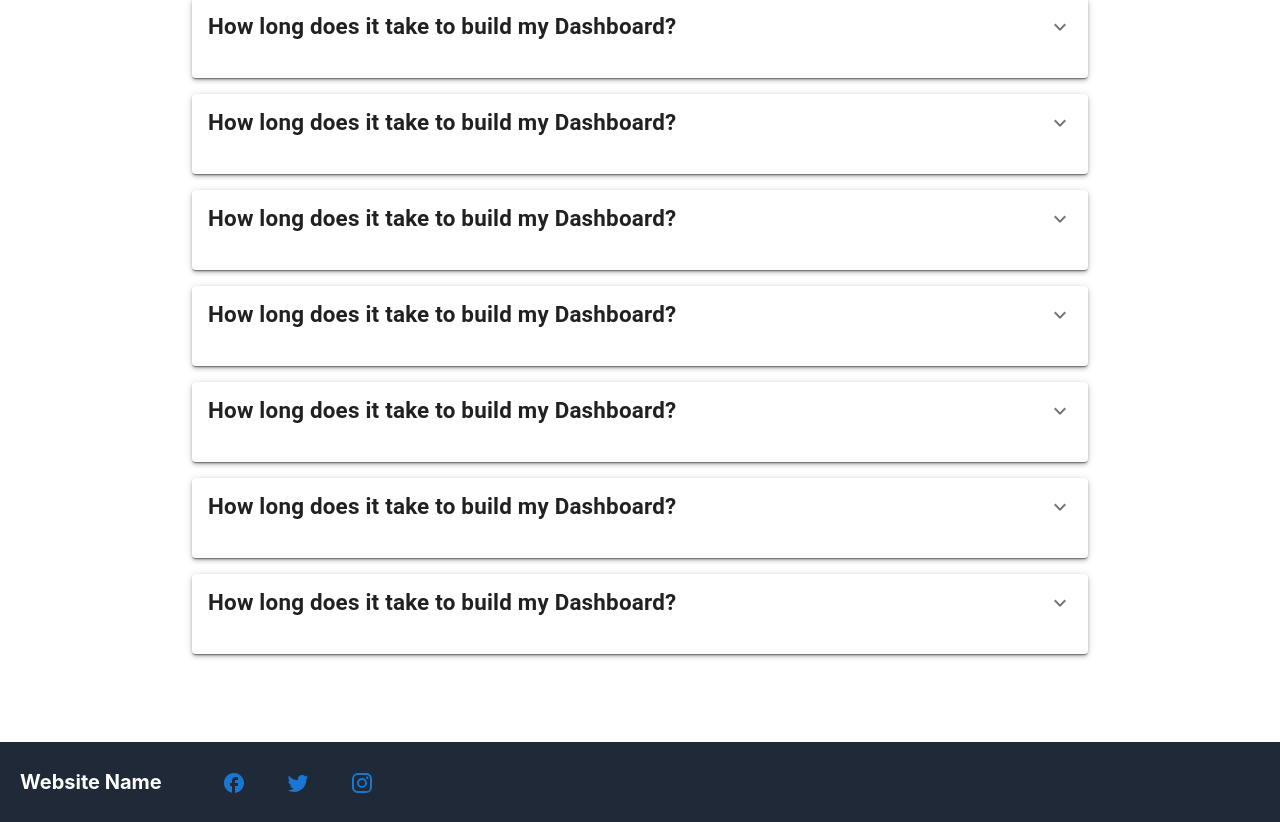
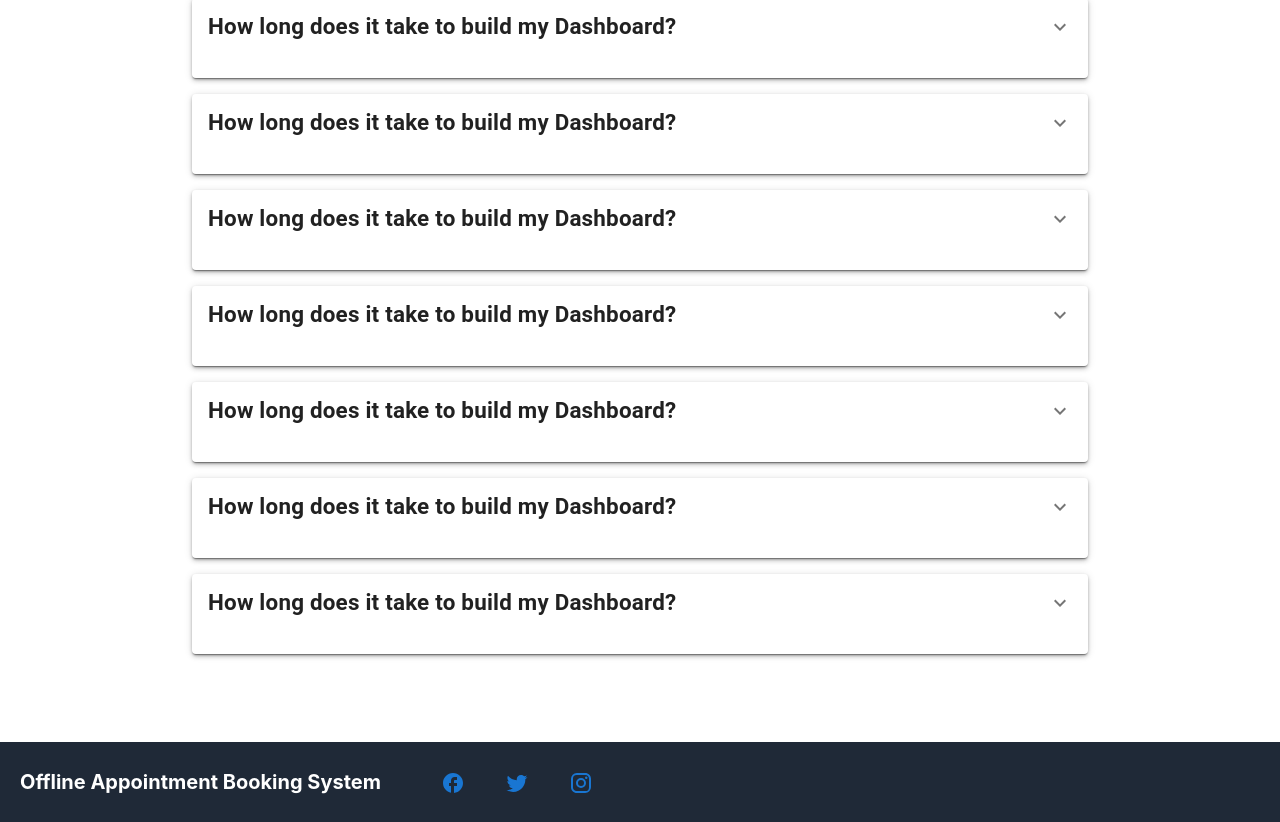
Before and after one commit to chaudharykapil/AppointmentSystem, a React (Create React App) app: page /faqs in a window 1280 px wide. Shown: the part 522-1344 px from the top of the page. Built offline with nearby package versions, Linux system fonts and the light colour scheme.

Commit message:
add website name

```diff
--- a/src/components/Footer.js
+++ b/src/components/Footer.js
@@ -5,7 +5,7 @@ export function FullFooter() {
     <div className='bg-gray-800 flex h-60 px-20 py-5 mb-1 mx-1'>
         <div className='flex flex-row'>
             <div className='flex flex-col'>
-                <span className='text-white font-bold text-4xl my-3'>Website Name</span>
+                <span className='text-white font-bold text-4xl my-3'>Offline Appointment Booking System</span>
                 <span className='text-gray-300 text-xs'>
                     Company Name Private Limited,<br/>
                     Buildings Alyssa, Begonia &<br/>
@@ -37,16 +37,16 @@ export function FullFooter() {
 export function SmallFooter(){
     return (
         <div className='bg-gray-800 flex h-20 items-center px-5'>
-            <span className='text-white font-bold text-xl my-3'>Website Name</span>
+            <span className='text-white font-bold text-xl my-3'>Offline Appointment Booking System</span>
             <div className='flex flex-row  mx-10'>
                 <div className='mx-5'>
-                    <FacebookTwoTone fontSize="medium" color="primary"  />
+                    <FacebookTwoTone fontSize="medium" color="primary" />
                 </div>
                 <div className='mx-5'>
-                    <Twitter fontSize="medium" color="primary"  />
+                    <Twitter fontSize="medium" color="primary" />
                 </div>
                 <div className='mx-5'>
-                    <Instagram fontSize="medium" color="primary"  />
+                    <Instagram fontSize="medium" color="primary" />
                 </div>
             </div>
         </div>
```
